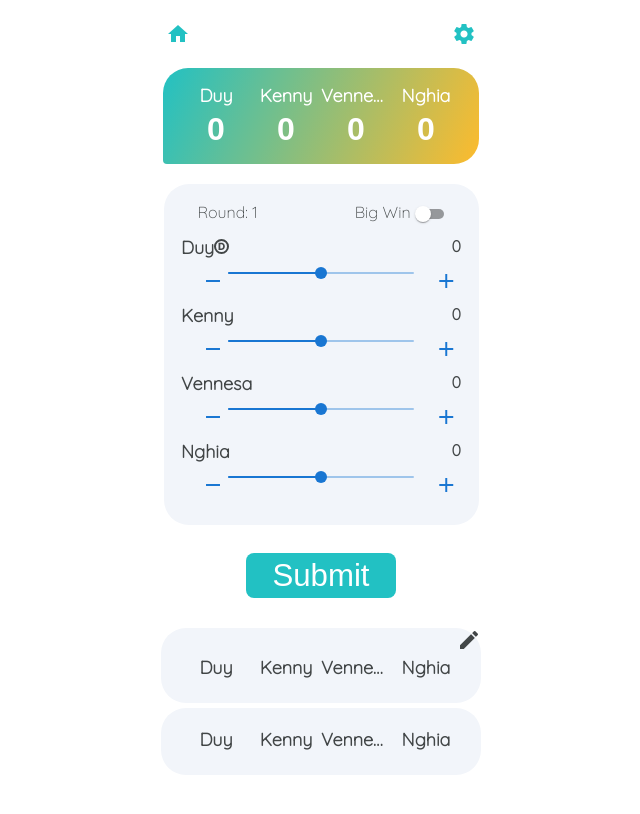
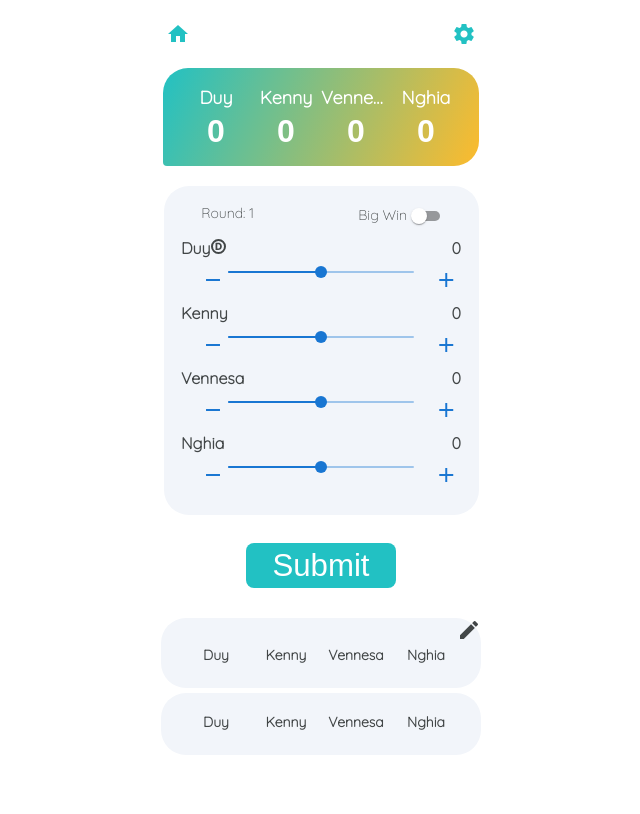
Before and after one commit to kennyqng/score, a React (Create React App) app: page /score/edit in a window 1280 px wide. Both pictures are taken after a click on the button "cancel". Shown: the top 814 px of the page, without its empty margins (319-959 px from the left). Built offline with nearby package versions, Linux system fonts and the light colour scheme.

Commit message:
added duck

```diff
--- a/src/components/Add/Add.css
+++ b/src/components/Add/Add.css
@@ -26,7 +26,7 @@
   margin: 20px 0px 20px 0px;
 }
 .round-counter {
-  font-size: medium;
+  font-size: 14px;
   margin: 0px 0px 10px 0px;
 }
 .sum-text {
@@ -40,7 +40,7 @@
 }
 .control-name {
   text-align: left;
-  font-size: large;
+  font-size: 16px;
   font-weight: bold;
   overflow: hidden;
   text-overflow: ellipsis;
@@ -61,6 +61,7 @@
 }
 .achievements{
   text-align: right;
+  font-size: 12px;
 }
 .player-control {
   margin-bottom: 5px;
--- a/src/components/Add/Add.js
+++ b/src/components/Add/Add.js
@@ -4,8 +4,7 @@ import Total from "../Total/Total";
 import dealer from "../../assets/Dealer.svg";
 import money from "../../assets/money.gif";
 import confetti from "../../assets/confetti.gif";
-import spirit from "../../assets/ssj3-goku.gif";
-import goku from "../../assets/goku.gif";
+import duck from "../../assets/duck.gif";
 import "./Add.css";
 import { Button, Slider, Box, Grid, Icon, Switch } from "@mui/material/";
 
@@ -93,9 +92,9 @@ function Add(props) {
       //determine celebration
       for(let i = 0; i < 4; i++) {
         if(play[i] > 53) {
-          if(names[i] === "Duy" || names[i] === "Mike") {
+          if(names[i] === "Vennesa" || names[i] === "Kenny") {
             // setBgRepeat("no-repeat");
-            startCelebrate(3);
+            startCelebrate(2);
           } else startCelebrate(1);
           setHomer(i);
           updateAward(i);
@@ -115,7 +114,7 @@ function Add(props) {
   }
   //fun features: themes and animation
   const colorPreset = ['#0f6896','#4B1980','#df5a4e','#4ea0ff','#22c1c3'];
-  const celebrate = [confetti,money, spirit, goku];
+  const celebrate = [confetti,money, duck];
   // const [homer, setHomer] = useState(5);
   const [homer, setHomer] = useState(() => {
     const saved = JSON.parse(localStorage.getItem("homer"));
--- a/src/components/Log/Log.css
+++ b/src/components/Log/Log.css
@@ -10,10 +10,13 @@
 .log-name {
   justify-content: center;
   padding: 0px 0px 4px 0px;
-  font-size: large;
+  font-size: 14px;
   font-weight: bold;
   overflow: hidden;
   text-overflow: ellipsis;
+}
+.table {
+  font-size: 16px;
 }
 .edit-link-div {
   margin: 0px 0px 0px 0px;
@@ -27,12 +30,12 @@
 .column {
   justify-content: center;
   padding: 4px 4px 4px 4px;
-  font-size: large;
+  /* font-size: large; */
 }
 .red-column {
   justify-content: center;
   padding: 4px 4px 4px 4px;
-  font-size: large;
+  /* font-size: large; */
   color: #ff7979;
 }
 .spacing {
--- a/src/components/Log/Log.js
+++ b/src/components/Log/Log.js
@@ -15,8 +15,6 @@ function Log(props) {
     stats[2] += item[2],
     stats[3] += item[3]
   ]);
-
-  const [display, setDisplay] = useState(0);
 
   return (
     <Box className="log" item sx={{ width: 320 }}>
--- a/src/components/Total/Total.css
+++ b/src/components/Total/Total.css
@@ -11,28 +11,21 @@
   color: rgb(255, 255, 255);
 }
 .total-name {
-  font-size: large;
+  font-size: 18px;
   font-weight: bolder;
-  padding: 8px 0px 4px 0px;
+  padding: 10px 0px 4px 0px;
   overflow: hidden;
   text-overflow: ellipsis;
 }
 .total-column-header {
   font-family:   'proxima-nova', sans-serif;
-  font-size: xx-large;
+  font-size: 32px;
   width: 70px;
   padding: 0px 0px 8px 0px;
   font-weight: bold;
   }
-.red-total-column-header {
-  font-family:   'proxima-nova', sans-serif;
-  font-size: xx-large;
-  width: 70px;
-  padding: 0px 0px 8px 0px;
-  font-weight: bold;
-  /* color: #ffffff; */
-}
 .king {
+  font-size: 15px;
   position:absolute;
   width: 70px;
   text-align: center;
--- a/src/components/Total/Total.js
+++ b/src/components/Total/Total.js
@@ -45,7 +45,7 @@ function Total (props) {
           </Grid>
           <Grid className="header-total" container spacing={0}>
             {total().map(item => {
-              return <Grid className={item < 0 ? 'red-total-column-header' : 'total-column-header'} item xs={3} > {item}</Grid>;
+              return <Grid className={'total-column-header'} item xs={3} > {item}</Grid>;
             })}
           </Grid>
           </Box>
```
Also changed, not shown: src/assets/duck.gif (added).
